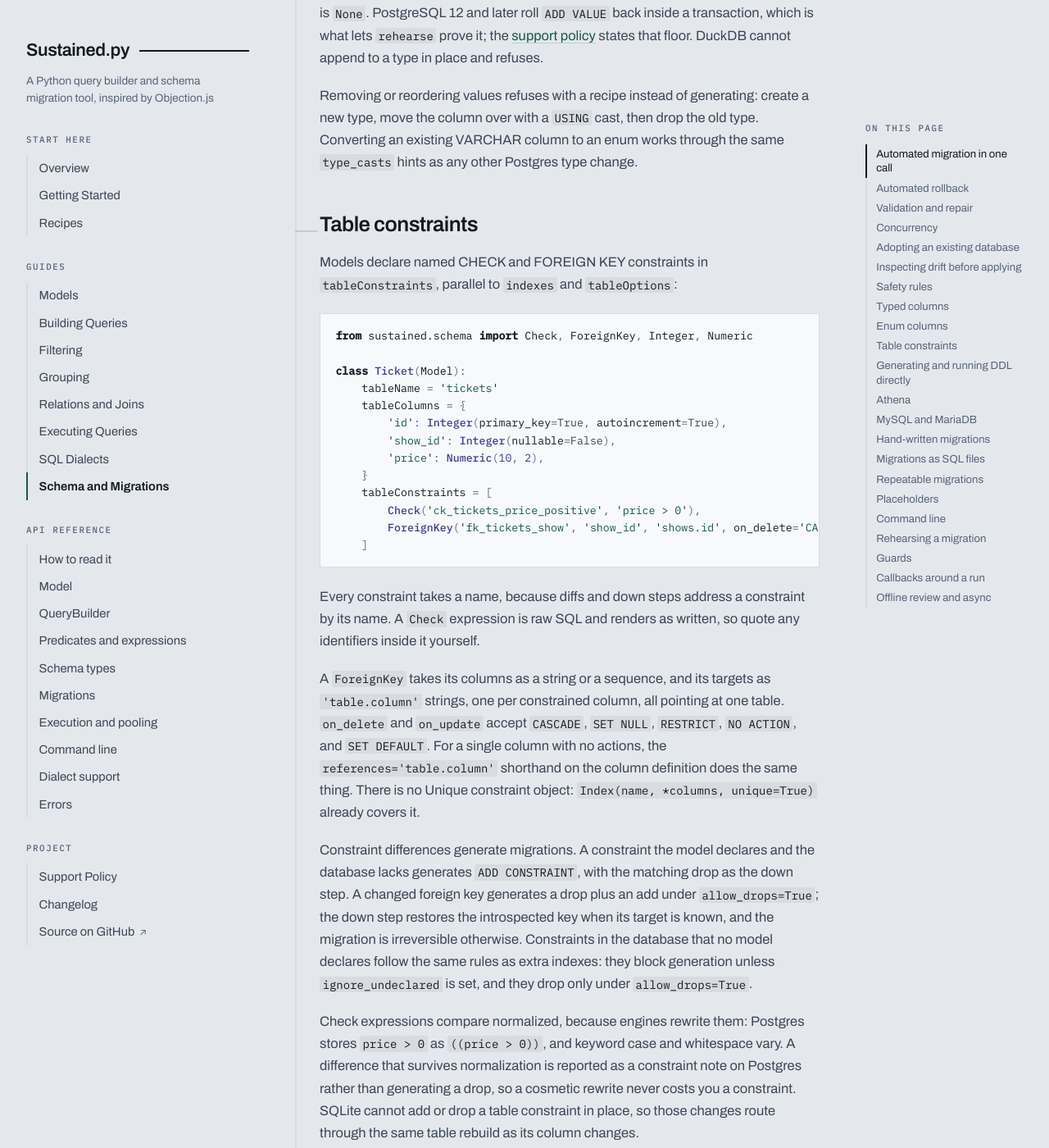
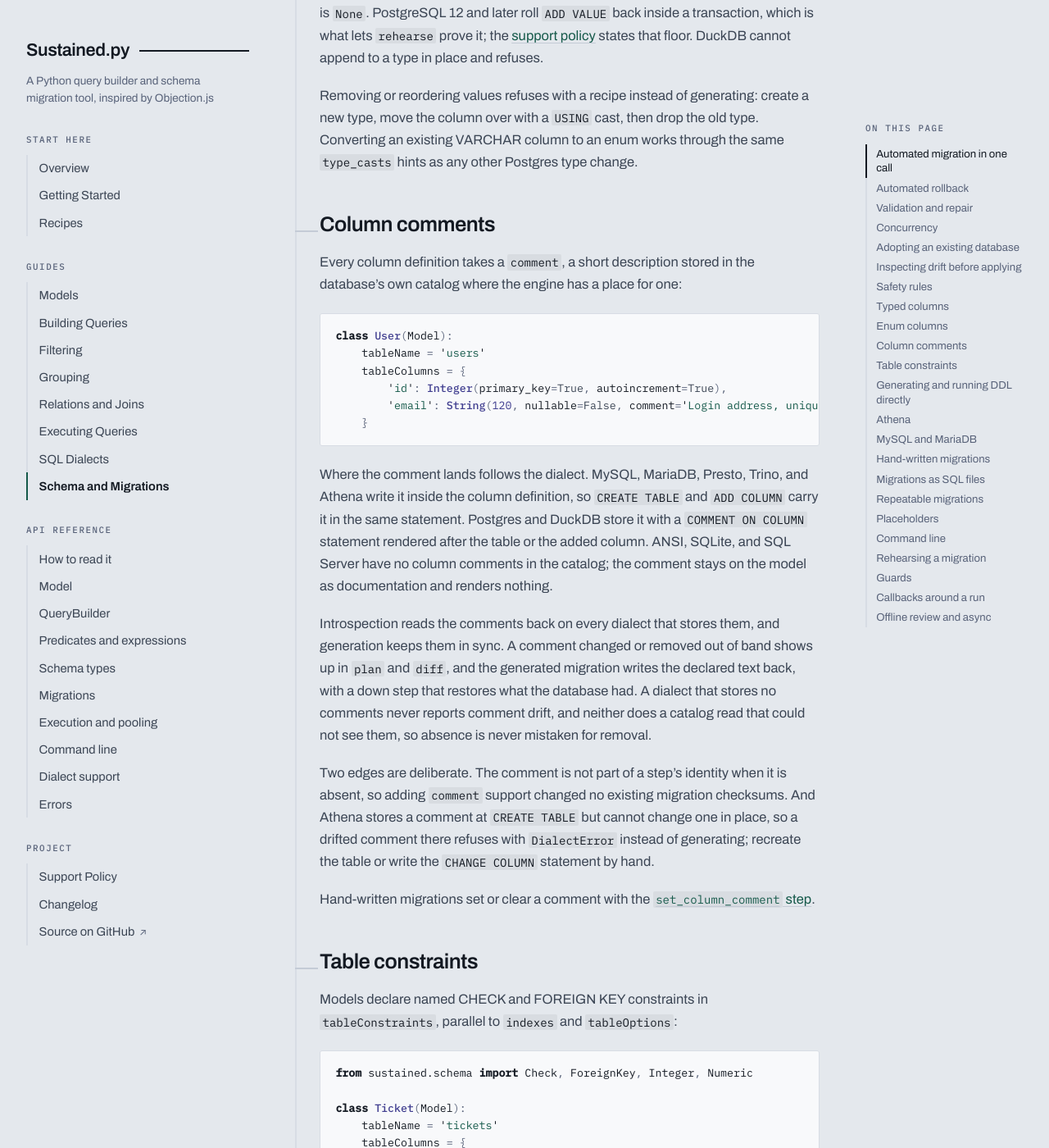
Before and after one commit to wetherc/sustained, a Jekyll site: the page built from docs/schema.md, in a window 1280 px wide and 1400 px high, scrolled down 7263 px. Shown: the whole window at 82% size. Built offline with Jekyll 4.4.1, drawn with Linux system fonts in a browser that asks for light colours; some web fonts are replaced.

Commit message:
docs: describe column comments and release 2.23.0
The schema guide gains a column comments section covering where each dialect stores the comment, how drift is detected and generated back, and the two deliberate edges: checksums only carry a comment when one is set, and Athena refuses an in-place change. The dialect guide gets a per-dialect comment table, the ColumnDef reference lists the new keyword, and the migration reference documents the set_column_comment step, including the MySQL MODIFY COLUMN restatement and why it never restates UNIQUE.

The integration lifecycle now proves comments against real servers: a declared comment round-trips through create and introspection without drifting on every migrating server, and a comment changed out of band is planned and written back on the servers that store one. The container matrix ran clean on postgres, mysql, mariadb, and mssql, and the in-process sqlite and duckdb suites pass. The support page's migrations cover description names the new round trip. The changelog records the feature and the version moves to 2.23.0.

````diff
--- a/docs/schema.md
+++ b/docs/schema.md
@@ -192,6 +192,27 @@ On the dialects with a named type, `CREATE TYPE` renders before the table that u
 Appending a value to the model generates the change: `ALTER TYPE ... ADD VALUE` on Postgres, a restated value list through `MODIFY COLUMN` on MySQL, and a re-created CHECK constraint on the check-strategy dialects. On Postgres the generated migration is irreversible, because Postgres has no `DROP VALUE`; its `down` is `None`. PostgreSQL 12 and later roll `ADD VALUE` back inside a transaction, which is what lets `rehearse` prove it; the [support policy](./support) states that floor. DuckDB cannot append to a type in place and refuses.
 
 Removing or reordering values refuses with a recipe instead of generating: create a new type, move the column over with a `USING` cast, then drop the old type. Converting an existing VARCHAR column to an enum works through the same `type_casts` hints as any other Postgres type change.
+
+## Column comments
+
+Every column definition takes a `comment`, a short description stored in the database's own catalog where the engine has a place for one:
+
+```python
+class User(Model):
+    tableName = 'users'
+    tableColumns = {
+        'id': Integer(primary_key=True, autoincrement=True),
+        'email': String(120, nullable=False, comment='Login address, unique per tenant'),
+    }
+```
+
+Where the comment lands follows the dialect. MySQL, MariaDB, Presto, Trino, and Athena write it inside the column definition, so `CREATE TABLE` and `ADD COLUMN` carry it in the same statement. Postgres and DuckDB store it with a `COMMENT ON COLUMN` statement rendered after the table or the added column. ANSI, SQLite, and SQL Server have no column comments in the catalog; the comment stays on the model as documentation and renders nothing.
+
+Introspection reads the comments back on every dialect that stores them, and generation keeps them in sync. A comment changed or removed out of band shows up in `plan` and `diff`, and the generated migration writes the declared text back, with a down step that restores what the database had. A dialect that stores no comments never reports comment drift, and neither does a catalog read that could not see them, so absence is never mistaken for removal.
+
+Two edges are deliberate. The comment is not part of a step's identity when it is absent, so adding `comment` support changed no existing migration checksums. And Athena stores a comment at `CREATE TABLE` but cannot change one in place, so a drifted comment there refuses with `DialectError` instead of generating; recreate the table or write the `CHANGE COLUMN` statement by hand.
+
+Hand-written migrations set or clear a comment with the [`set_column_comment` step](./reference/migrations#typed-ddl-steps).
 
 ## Table constraints
 
--- a/docs/support.md
+++ b/docs/support.md
@@ -32,7 +32,7 @@ The **Covered** column names the feature sets the integration suite runs against
 - `queries` is the read surface: joins, eager loading, aggregates, window functions, CTEs, set operations, subqueries, LIMIT and OFFSET, and hydration to models, dicts, DataFrames, and Arrow tables.
 - `writes` is INSERT, UPDATE, DELETE, upserts through `onConflict()`, RETURNING, `INSERT ... SELECT`, and CREATE TABLE AS.
 - `transactions` is commit and rollback as observed from a second connection, savepoint nesting, and `ConnectionPool`.
-- `migrations` is the migration lifecycle: `migrate`, `rehearse`, `down`, `validate`, and `repair`, plus schema introspection, column type round trips, and SQL file migrations.
+- `migrations` is the migration lifecycle: `migrate`, `rehearse`, `down`, `validate`, and `repair`, plus schema introspection, column type and column comment round trips, and SQL file migrations.
 - `async` is `arun()`, `async_transaction()`, and `AsyncMigrator` on an async driver.
 
 Where a dialect does not implement a feature (for example `RETURNING` on MySQL) we test that `to_sql()` raises `DialectError` and that nothing reaches the server.
--- a/pyproject.toml
+++ b/pyproject.toml
@@ -4,7 +4,7 @@ build-backend = "hatchling.build"
 
 [project]
 name = "sustained"
-version = "2.22.0"
+version = "2.23.0"
 description = "A Python query builder and schema migration tool, inspired by Objection.js"
 readme = "README.md"
 requires-python = ">=3.9"
````
Also changed, not shown: docs/dialects.md (+14 -0 lines), docs/reference/migrations.md (+3 -0 lines), docs/reference/schema.md (+2 -1 lines), CHANGELOG.md, docs/changelog.md, 1 other file.
